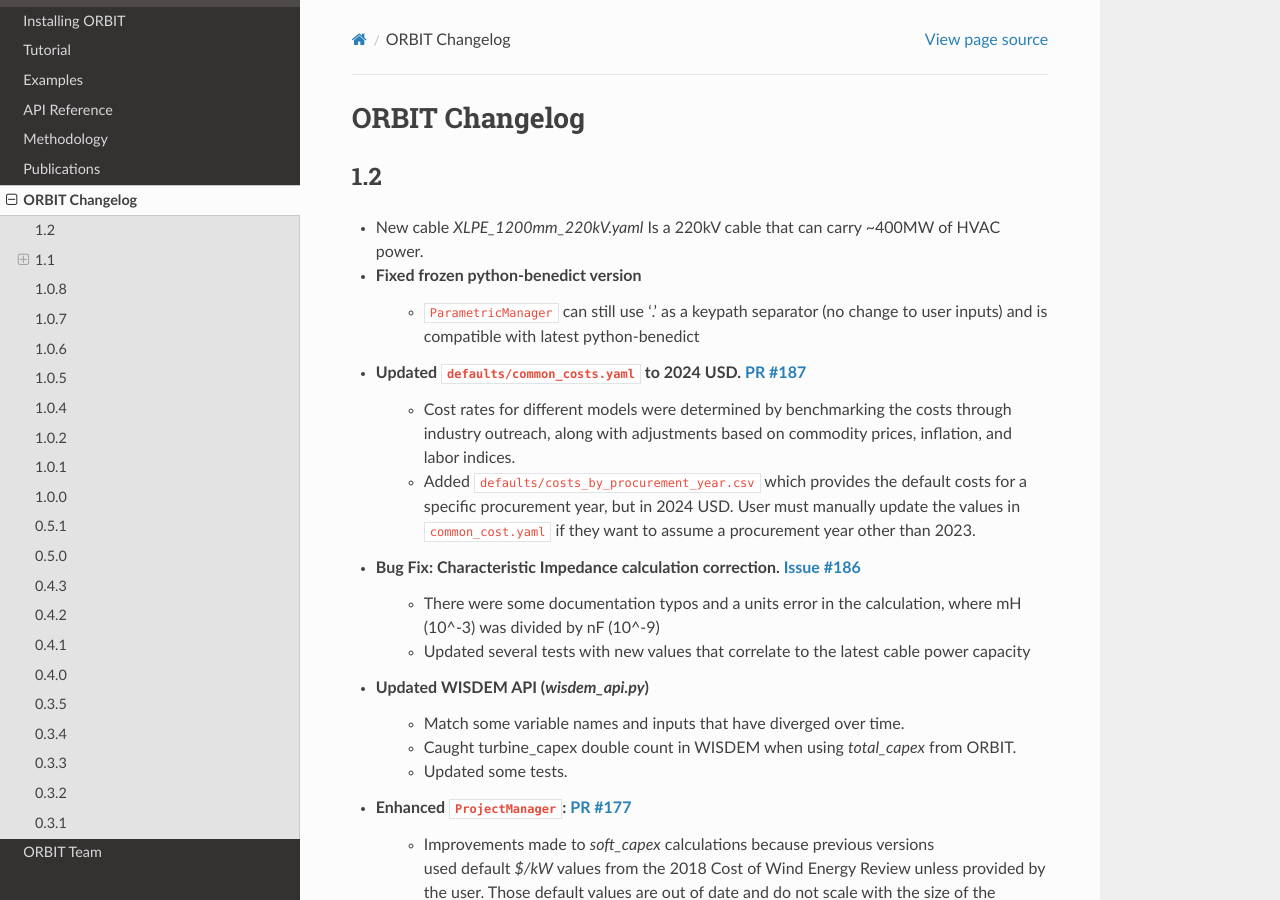
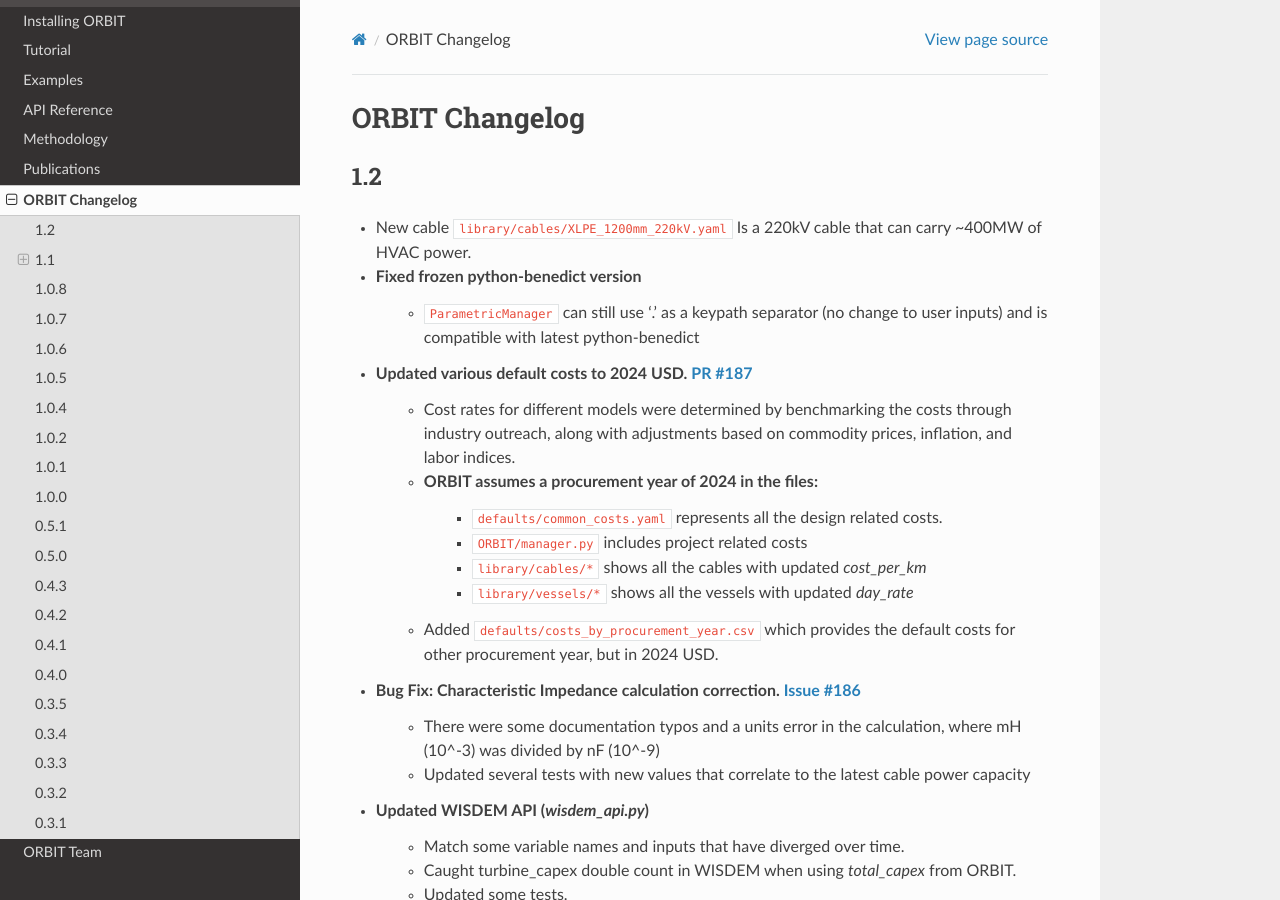
Before and after one commit to WISDEM/ORBIT, a Sphinx documentation site: the page built from docs/source/changelog.rst, in a window 1280 px wide and 900 px high. Built offline with Sphinx 7.4.7 and the Read the Docs theme 3.1.0, drawn with Linux system fonts in a browser that asks for light colours; pages that are not in the unit, such as notebooks, are missing from menus.

Commit message:
Added common cost to methodology page and updated changelog

```diff
--- a/docs/source/changelog.rst
+++ b/docs/source/changelog.rst
@@ -4,15 +4,19 @@
 ===============
 1.2
 ---
-- New cable `XLPE_1200mm_220kV.yaml` Is a 220kV cable that can carry ~400MW of HVAC power.
+- New cable ``library/cables/XLPE_1200mm_220kV.yaml`` Is a 220kV cable that can carry ~400MW of HVAC power.
 - Fixed frozen python-benedict version
     - ``ParametricManager`` can still use '.' as a keypath separator (no change to user inputs) and is compatible with latest python-benedict
-- Updated ``defaults/common_costs.yaml`` to 2024 USD. `PR #187 <https://github.com/WISDEM/ORBIT/pull/187>`_
+- Updated various default costs to 2024 USD. `PR #187 <https://github.com/WISDEM/ORBIT/pull/187>`_
     - Cost rates for different models were determined by benchmarking the costs through industry outreach,
       along with adjustments based on commodity prices, inflation, and labor indices.
-    - Added ``defaults/costs_by_procurement_year.csv`` which provides the default costs for a specific procurement year,
-      but in 2024 USD. User must manually update the values in ``common_cost.yaml`` if they want to assume a
-      procurement year other than 2023.
+    - ORBIT assumes a procurement year of 2024 in the files:
+        - ``defaults/common_costs.yaml`` represents all the design related costs.
+        - ``ORBIT/manager.py`` includes project related costs
+        - ``library/cables/*`` shows all the cables with updated `cost_per_km`
+        - ``library/vessels/*`` shows all the vessels with updated `day_rate`
+    - Added ``defaults/costs_by_procurement_year.csv`` which provides the default costs for other procurement year,
+      but in 2024 USD.
 - Bug Fix: Characteristic Impedance calculation correction. `Issue #186 <https://github.com/WISDEM/ORBIT/issues/186>`_
     - There were some documentation typos and a units error in the calculation, where mH (10^-3) was divided by nF (10^-9)
     - Updated several tests with new values that correlate to the latest cable power capacity
--- a/docs/source/methods.rst
+++ b/docs/source/methods.rst
@@ -10,3 +10,4 @@
    doc_ParametricManager
    doc_DesignPhase
    doc_InstallPhase
+   doc_CommonCost
--- a/docs/source/tutorial/index.rst
+++ b/docs/source/tutorial/index.rst
@@ -20,7 +20,6 @@
    design_phases
    phase_specific
    available_outputs
-   common_costs
    start_dates
    define_vessels
    parametric_manager
```
Also changed, not shown: docs/source/doc_CommonCost.rst (added, +48 -0 lines), docs/source/team.rst (+7 -1 lines).
